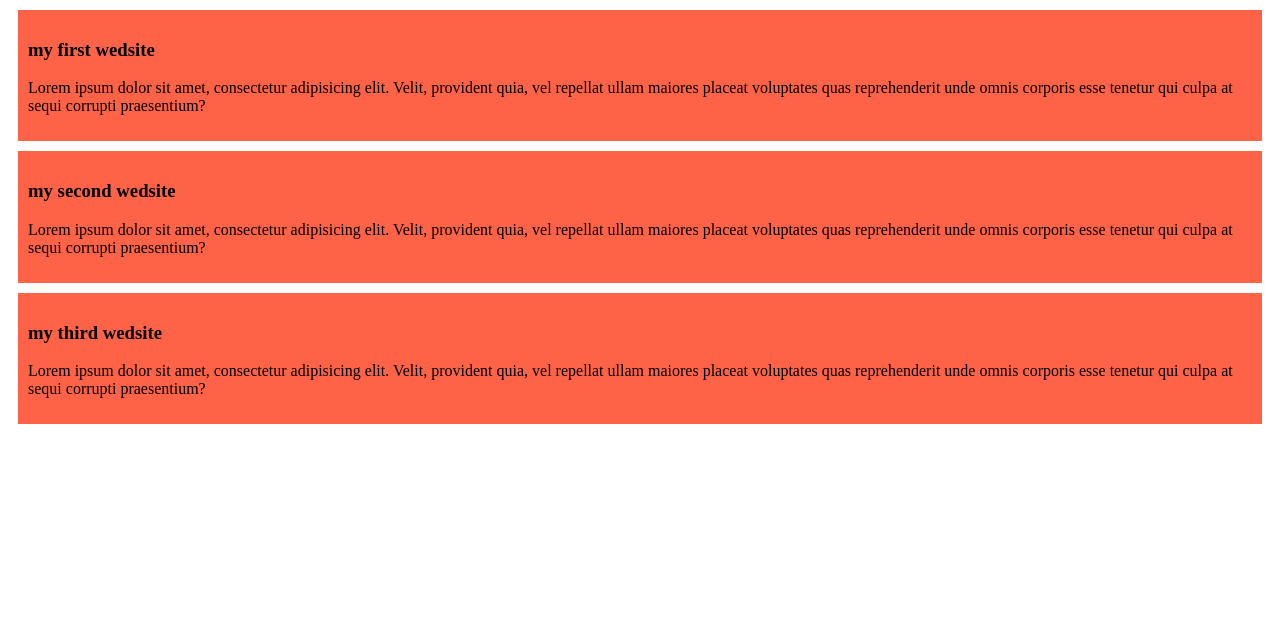
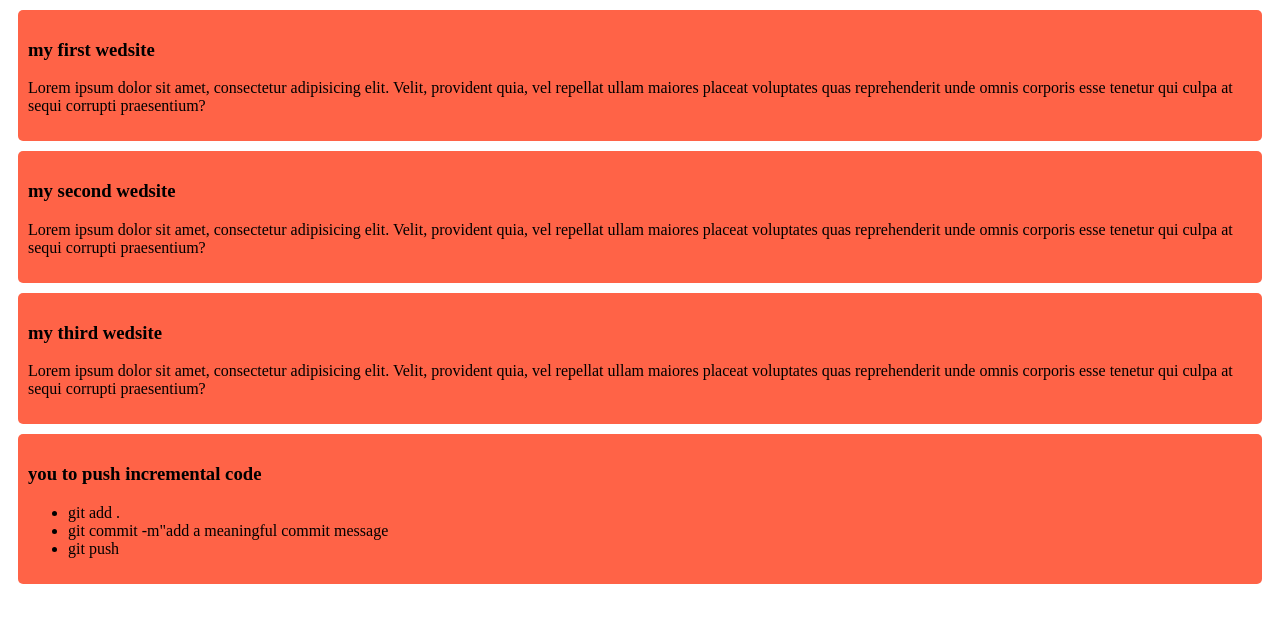
Before and after one commit to 11111Asif/my-first-github-repo, a plain HTML site: page index.html in a window 1280 px wide. Drawn offline with Linux system fonts and the light colour scheme.

Commit message:
added a list to push code

```diff
--- a/index.html
+++ b/index.html
@@ -19,5 +19,14 @@
         <h3> my third wedsite</h3>
         <p>Lorem ipsum dolor sit amet, consectetur adipisicing elit. Velit, provident quia, vel repellat ullam maiores placeat voluptates quas reprehenderit unde omnis corporis esse tenetur qui culpa at sequi corrupti praesentium?</p>
     </div>
+     <div>
+        <h3>you to push incremental code</h3>
+        <ul>
+            <li>git add .</li>
+            <li>git commit -m"add a meaningful commit message</li>
+            <li>git push</li>
+        </ul>
+    </div>
+
 </body>
 </html>
--- a/style.css
+++ b/style.css
@@ -2,4 +2,5 @@ div{
     background-color: tomato;
     padding: 10px;
     margin: 10px;
+    border-radius: 5px;
 }
```
